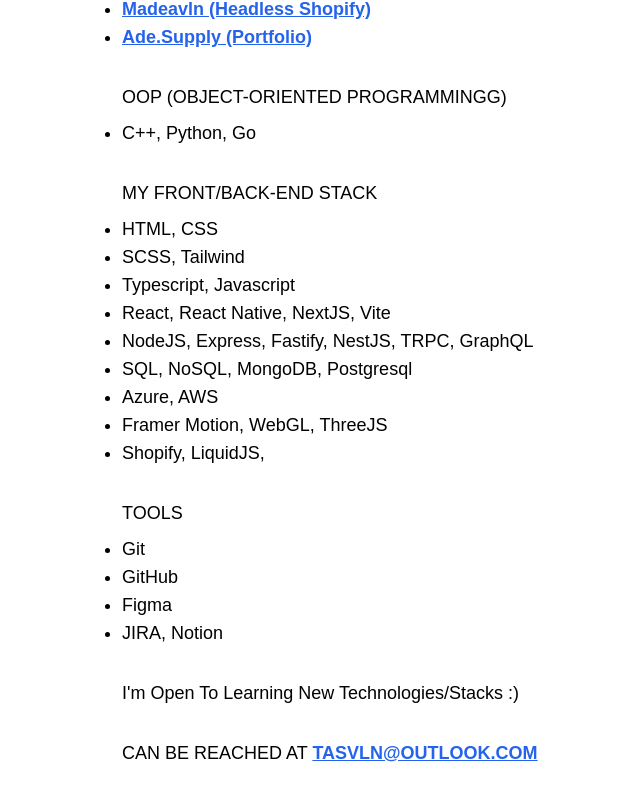
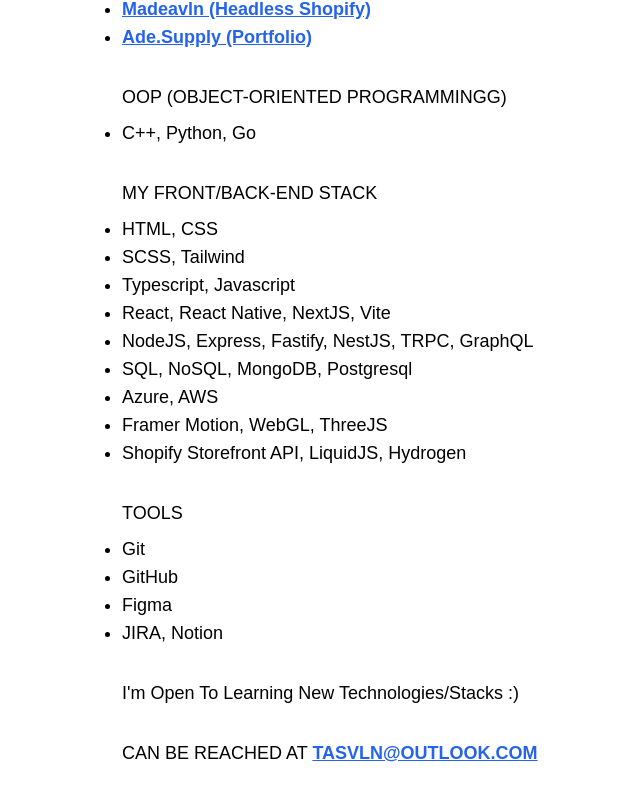
Before and after one commit to tasvln/ade.supply, a Next.js app: page /dev in a window 1280 px wide. Shown: the part 487-1288 px from the top of the page, without its empty margins (150-790 px from the left). Built offline with nearby package versions, Linux system fonts and the light colour scheme; a web font is replaced by a local one.

Commit message:
update portfolio

```diff
--- a/src/app/dev/page.tsx
+++ b/src/app/dev/page.tsx
@@ -34,7 +34,7 @@ const Dev = () => {
         <li>SQL, NoSQL, MongoDB, Postgresql</li>
         <li>azure, AWS</li>
         <li>Framer Motion, WebGL, ThreeJS</li>
-        <li>Shopify, LiquidJS, </li>
+        <li>Shopify Storefront API, LiquidJS, Hydrogen</li>
       </ul>
       <p className="uppercase mt-6">tools</p>
       <ul className="capitalize list-disc">
```
